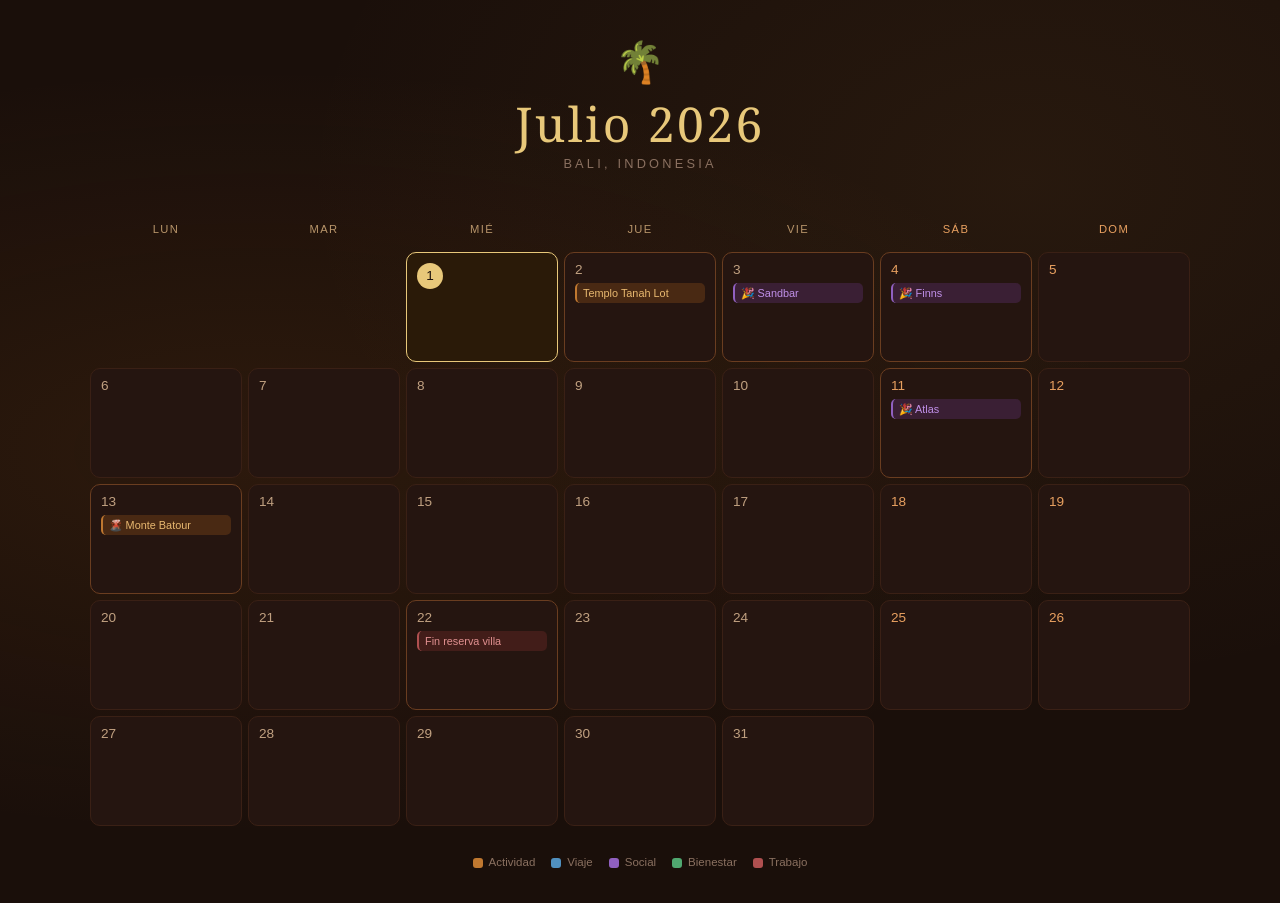
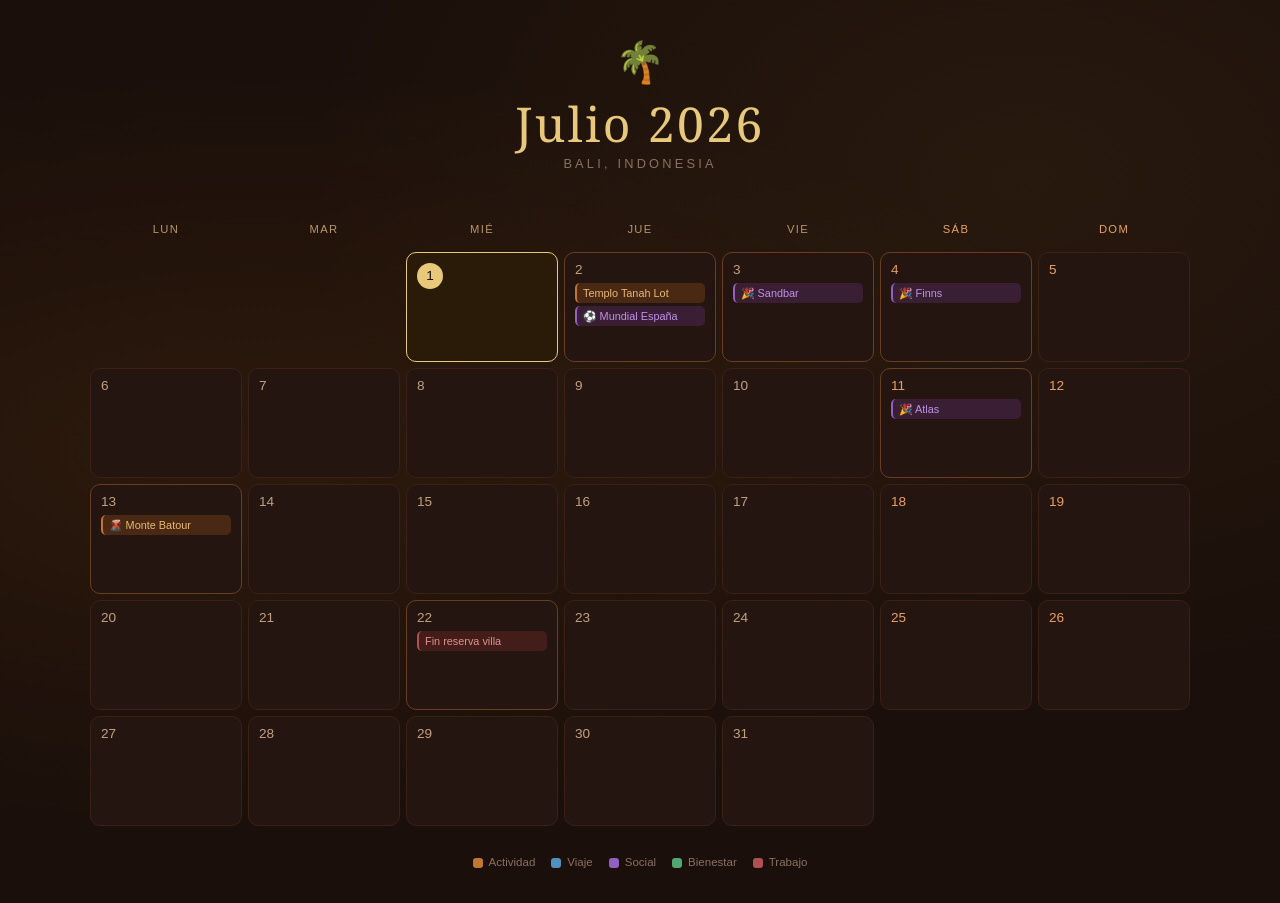
Before and after one commit to aroaarriaza/calendar-bali, a Next.js app: page / in a window 1280 px wide. Built offline with nearby package versions, Linux system fonts and the light colour scheme.

Commit message:
Añade Mundial España el 2 de julio

```diff
--- a/app/components/CalendarClient.tsx
+++ b/app/components/CalendarClient.tsx
@@ -22,6 +22,7 @@ const CATEGORIES: Record<Category, { label: string; color: string; bg: string; b
 
 const SEED_EVENTS: Event[] = [
   { id: 'seed-1', date: '2026-07-02', title: 'Templo Tanah Lot', category: 'activity' },
+  { id: 'seed-7', date: '2026-07-02', title: '⚽ Mundial España', category: 'social' },
   { id: 'seed-2', date: '2026-07-03', title: '🎉 Sandbar', category: 'social' },
   { id: 'seed-3', date: '2026-07-04', title: '🎉 Finns', category: 'social' },
   { id: 'seed-4', date: '2026-07-11', title: '🎉 Atlas', category: 'social' },
```
